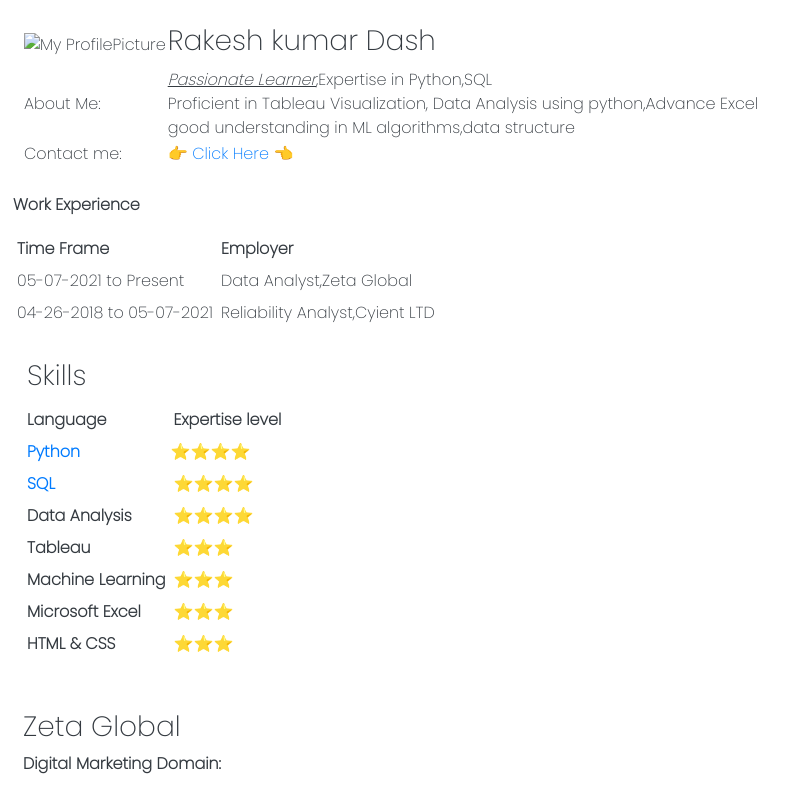
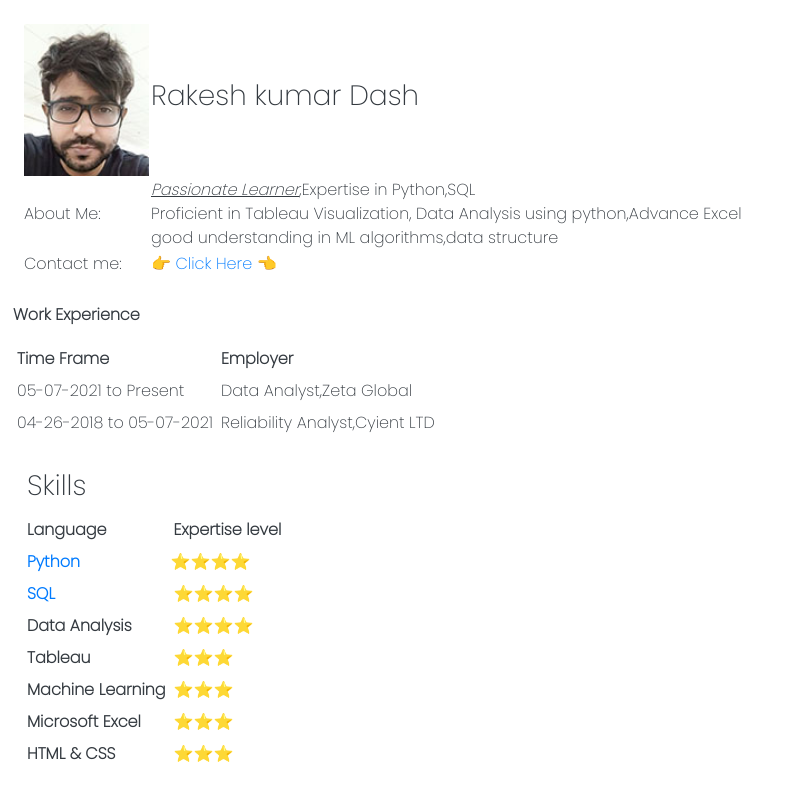
Before and after one commit to Rakeshd3/CV, a plain HTML site: page index.html in a window 1280 px wide. Shown: the top 789 px of the page, without its empty margins (0-807 px from the left). Drawn offline with nearby package versions, Linux system fonts and the light colour scheme.

Commit message:
updated adrress

```diff
--- a/index.html
+++ b/index.html
@@ -18,7 +18,7 @@
 <div class='bg-orange text-dark' id="container">
     <table cellspacing="15">
         <tr>
-            <td><img alt="My ProfilePicture" src="../CV/my_img.jpg" width="125px"></td>
+            <td><img alt="My ProfilePicture" src="../CV/image.jpg" width="125px"></td>
             <td><h3>Rakesh kumar Dash</h3></td>
         </tr>
         <tr>
```
